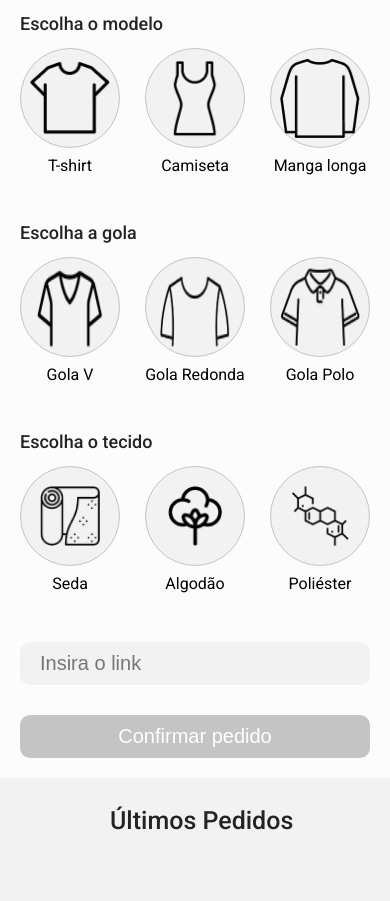
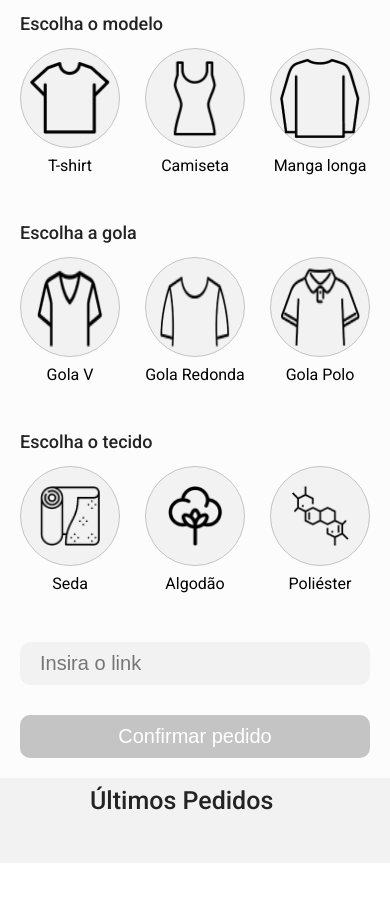
Before and after one commit to icmlopes/FashionDriven, a plain HTML site: page index.html in a window 390 px wide. Shown: the part 95-996 px from the top of the page. After the commit the page ends 958 px from the top, so only its background shows below. Drawn offline with nearby package versions, Linux system fonts and the light colour scheme; no server answers; a web font is replaced by a local one.

Commit message:
atualização responsividade

```diff
--- a/style/style.css
+++ b/style/style.css
@@ -1,5 +1,9 @@
 * {
     box-sizing: border-box;
+}
+
+strong{
+    font-weight: bold;
 }
 
 body {
@@ -116,7 +120,7 @@ button {
 
 footer {
     background-color: #F2F2F2;
-    padding: 30px;
+    padding-top: 30px;
     margin: 0 auto;
 }
 
@@ -205,11 +209,16 @@ footer h2 {
         display: none;
     }
 
+    footer{
+        padding: 10px;
+    }
+
     .container-ultimos-pedidos {
         justify-content: center;
         display: flex;
         flex-direction: column;
-
+        width: 100%;
+        margin: 0 auto;
     }
 
     .produto.pronto img {
```
